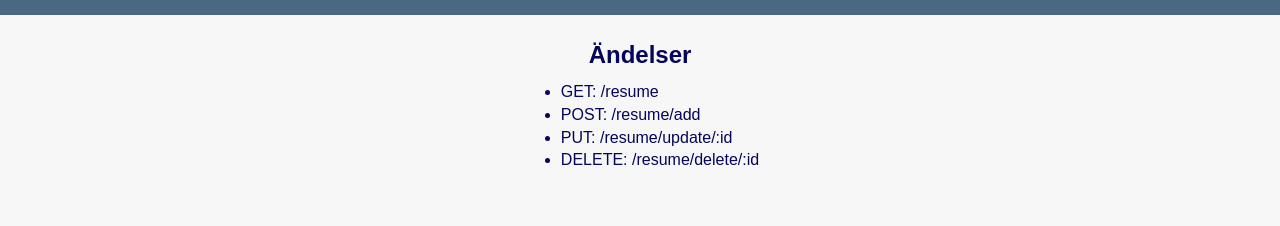
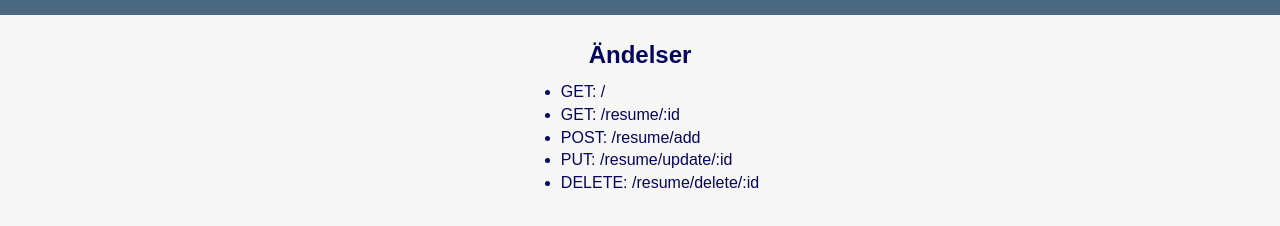
Before and after one commit to veppaan/backend2.1-vera, a website: page views/index.html in a window 1280 px wide. Shown: the part 72-298 px from the top of the page. Drawn offline with Linux system fonts and the light colour scheme.

Commit message:
Uppdaterar readme och index efter ny GET

```diff
--- a/views/index.html
+++ b/views/index.html
@@ -13,7 +13,8 @@
     <div class="use-api">
     <h2>Ändelser</h2>
     <ul>
-        <li>GET: /resume</li>
+        <li>GET: /</li>
+        <li>GET: /resume/:id</li>
         <li>POST: /resume/add</li>
         <li>PUT: /resume/update/:id </li>
         <li>DELETE: /resume/delete/:id</li>
```
Also changed, not shown: README.md.
